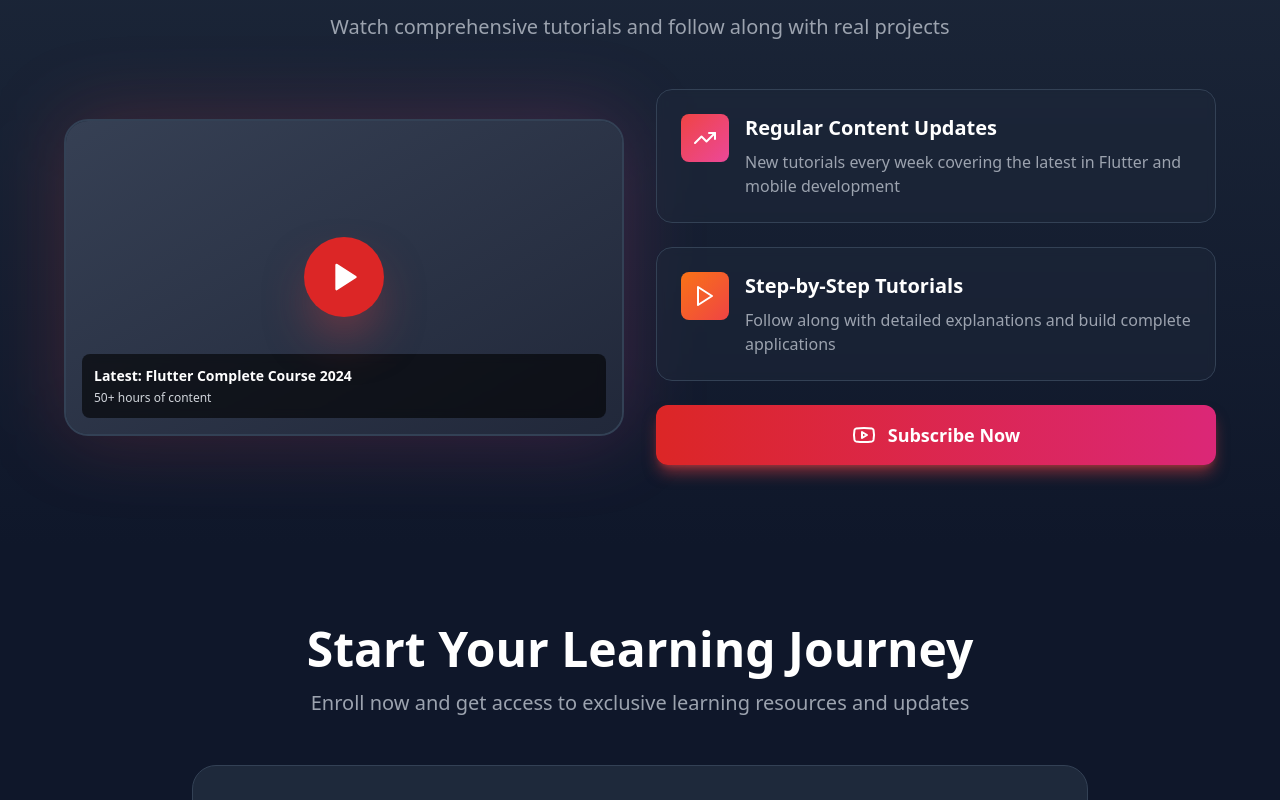
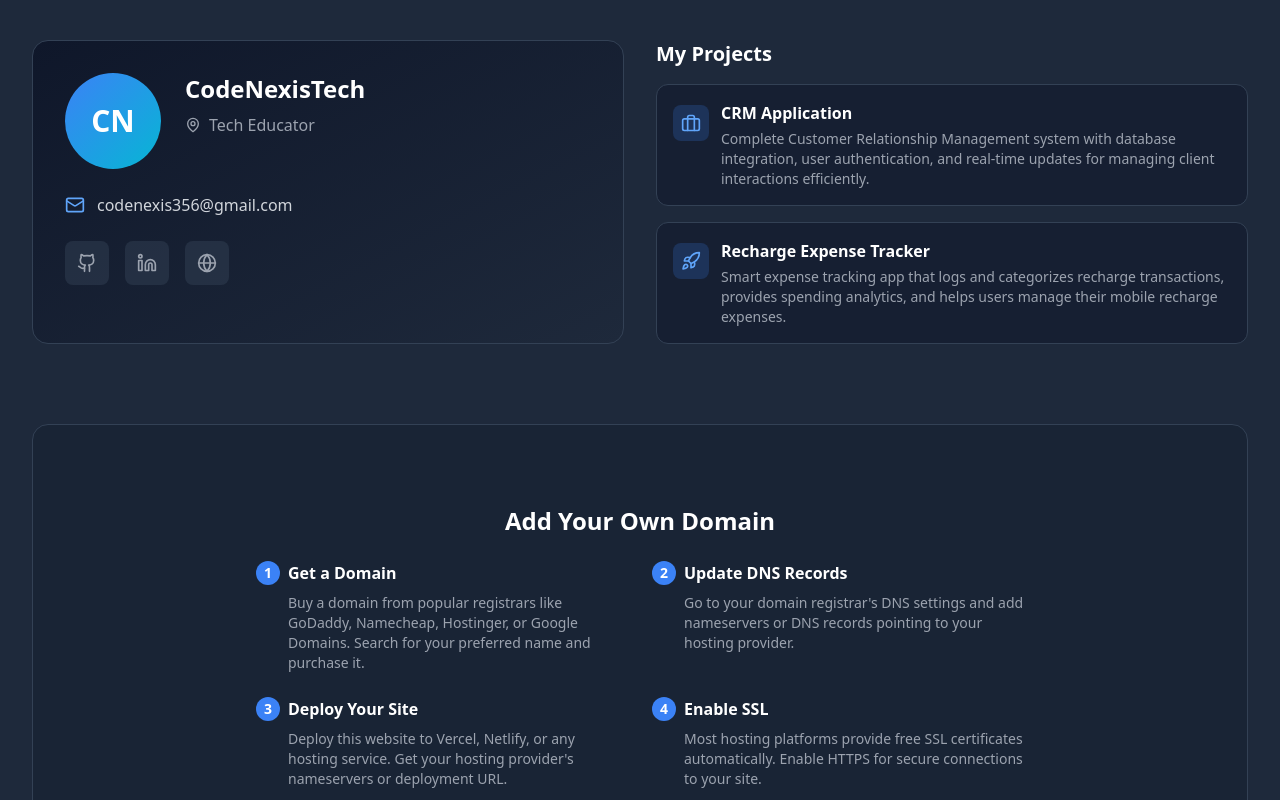
Before and after one commit to Adarst356/codeNexisTech, a React (Vite) app: page / in a window 1280 px wide. Shown: the part 3420-4220 px from the top of the page. Built offline with nearby package versions, Linux system fonts and the light colour scheme; no server answers.

Commit message:
Updated About.tsx

```diff
--- a/src/components/About.tsx
+++ b/src/components/About.tsx
@@ -1,4 +1,4 @@
-import { GraduationCap, Rocket, Users, Trophy } from 'lucide-react';
+import { GraduationCap, Rocket, Users, Trophy, Mail, MapPin, Briefcase, Github, Linkedin, Globe } from 'lucide-react';
 
 const features = [
   {
@@ -23,11 +23,24 @@ const features = [
   }
 ];
 
+const projects = [
+  {
+    title: 'CRM Application',
+    description: 'Complete Customer Relationship Management system with database integration, user authentication, and real-time updates for managing client interactions efficiently.',
+    icon: Briefcase
+  },
+  {
+    title: 'Recharge Expense Tracker',
+    description: 'Smart expense tracking app that logs and categorizes recharge transactions, provides spending analytics, and helps users manage their mobile recharge expenses.',
+    icon: Rocket
+  }
+];
+
 export default function About() {
   return (
     <section className="py-20 bg-slate-800">
       <div className="container mx-auto px-4 sm:px-6 lg:px-8">
-        <div className="max-w-6xl mx-auto">
+        <div className="max-w-7xl mx-auto space-y-20">
           <div className="grid grid-cols-1 lg:grid-cols-2 gap-12 items-center">
             <div>
               <div className="inline-block px-4 py-2 bg-blue-500/10 border border-blue-400/20 rounded-full text-blue-400 text-sm font-semibold mb-6">
@@ -80,6 +93,126 @@ export default function About() {
               })}
             </div>
           </div>
+
+          <div className="border-t border-slate-700 pt-20">
+            <div className="text-center mb-12">
+              <h3 className="text-3xl md:text-4xl font-bold text-white mb-4">About Me</h3>
+              <p className="text-gray-400 max-w-2xl mx-auto">
+                Developer passionate about creating efficient solutions and teaching practical skills through real-world projects
+              </p>
+            </div>
+
+            <div className="grid grid-cols-1 md:grid-cols-2 gap-8">
+              <div className="bg-gradient-to-br from-slate-900 to-slate-800 border border-slate-700 rounded-2xl p-8">
+                <div className="flex items-start gap-6 mb-6">
+                  <div className="w-24 h-24 bg-gradient-to-br from-blue-500 to-cyan-500 rounded-full flex items-center justify-center text-white text-3xl font-bold">
+                    CN
+                  </div>
+                  <div>
+                    <h4 className="text-2xl font-bold text-white mb-2">CodeNexisTech</h4>
+                    <p className="text-gray-400 flex items-center gap-2">
+                      <MapPin className="w-4 h-4" />
+                      Tech Educator
+                    </p>
+                  </div>
+                </div>
+
+                <div className="space-y-4 mb-6">
+                  <div className="flex items-center gap-3">
+                    <Mail className="w-5 h-5 text-blue-400 flex-shrink-0" />
+                    <a href="mailto:codenexis356@gmail.com" className="text-gray-300 hover:text-blue-400 transition-colors">
+                      codenexis356@gmail.com
+                    </a>
+                  </div>
+                </div>
+
+                <div className="flex gap-4">
+                  <a href="#" className="p-3 bg-slate-700/50 hover:bg-blue-500/20 rounded-lg text-gray-400 hover:text-blue-400 transition-colors">
+                    <Github className="w-5 h-5" />
+                  </a>
+                  <a href="#" className="p-3 bg-slate-700/50 hover:bg-blue-500/20 rounded-lg text-gray-400 hover:text-blue-400 transition-colors">
+                    <Linkedin className="w-5 h-5" />
+                  </a>
+                  <a href="#" className="p-3 bg-slate-700/50 hover:bg-blue-500/20 rounded-lg text-gray-400 hover:text-blue-400 transition-colors">
+                    <Globe className="w-5 h-5" />
+                  </a>
+                </div>
+              </div>
+
+              <div className="space-y-4">
+                <h5 className="text-xl font-bold text-white mb-4">My Projects</h5>
+                {projects.map((project, index) => {
+                  const Icon = project.icon;
+                  return (
+                    <div key={index} className="bg-slate-900/50 border border-slate-700 rounded-xl p-4 hover:border-blue-500/50 transition-colors">
+                      <div className="flex items-start gap-3">
+                        <div className="p-2 bg-blue-500/20 rounded-lg mt-1">
+                          <Icon className="w-5 h-5 text-blue-400" />
+                        </div>
+                        <div>
+                          <h6 className="font-semibold text-white mb-1">{project.title}</h6>
+                          <p className="text-sm text-gray-400">{project.description}</p>
+                        </div>
+                      </div>
+                    </div>
+                  );
+                })}
+              </div>
+            </div>
+          </div>
+
+          <div className="border-t border-slate-700 pt-20 bg-slate-900/30 border border-slate-700 rounded-2xl p-8">
+            <h3 className="text-2xl font-bold text-white mb-6 text-center">Add Your Own Domain</h3>
+            <div className="max-w-3xl mx-auto space-y-6">
+              <div className="grid grid-cols-1 md:grid-cols-2 gap-6">
+                <div className="space-y-2">
+                  <h4 className="font-bold text-white flex items-center gap-2">
+                    <span className="w-6 h-6 flex items-center justify-center bg-blue-500 text-white text-sm rounded-full">1</span>
+                    Get a Domain
+                  </h4>
+                  <p className="text-gray-400 text-sm pl-8">
+                    Buy a domain from popular registrars like GoDaddy, Namecheap, Hostinger, or Google Domains. Search for your preferred name and purchase it.
+                  </p>
+                </div>
+
+                <div className="space-y-2">
+                  <h4 className="font-bold text-white flex items-center gap-2">
+                    <span className="w-6 h-6 flex items-center justify-center bg-blue-500 text-white text-sm rounded-full">2</span>
+                    Update DNS Records
+                  </h4>
+                  <p className="text-gray-400 text-sm pl-8">
+                    Go to your domain registrar's DNS settings and add nameservers or DNS records pointing to your hosting provider.
+                  </p>
+                </div>
+
+                <div className="space-y-2">
+                  <h4 className="font-bold text-white flex items-center gap-2">
+                    <span className="w-6 h-6 flex items-center justify-center bg-blue-500 text-white text-sm rounded-full">3</span>
+                    Deploy Your Site
+                  </h4>
+                  <p className="text-gray-400 text-sm pl-8">
+                    Deploy this website to Vercel, Netlify, or any hosting service. Get your hosting provider's nameservers or deployment URL.
+                  </p>
+                </div>
+
+                <div className="space-y-2">
+                  <h4 className="font-bold text-white flex items-center gap-2">
+                    <span className="w-6 h-6 flex items-center justify-center bg-blue-500 text-white text-sm rounded-full">4</span>
+                    Enable SSL
+                  </h4>
+                  <p className="text-gray-400 text-sm pl-8">
+                    Most hosting platforms provide free SSL certificates automatically. Enable HTTPS for secure connections to your site.
+                  </p>
+                </div>
+              </div>
+
+              <div className="bg-blue-500/10 border border-blue-500/20 rounded-lg p-4">
+                <p className="text-blue-300 text-sm">
+                  <span className="font-bold">Pro Tip:</span> Services like Vercel and Netlify make it super easy - just connect your domain and they handle SSL automatically!
+                </p>
+              </div>
+            </div>
+          </div>
         </div>
       </div>
     </section>
```
